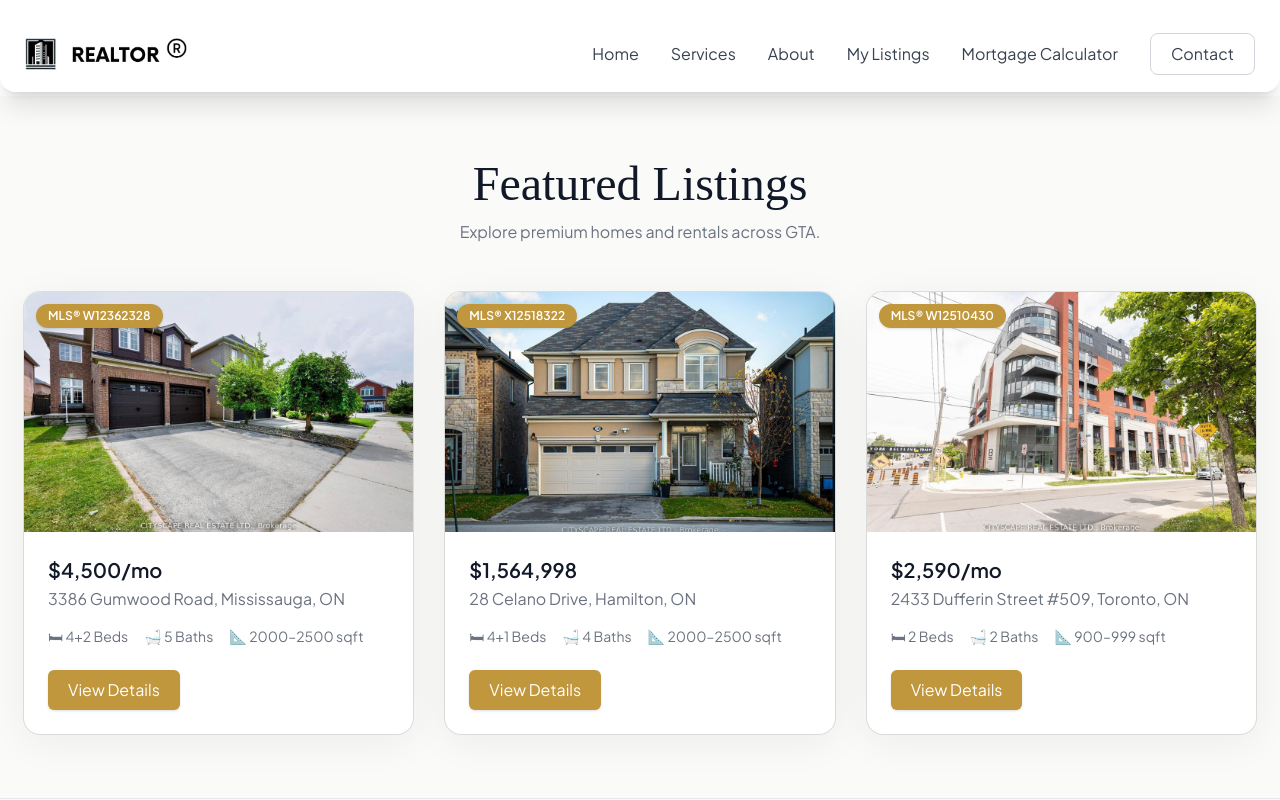
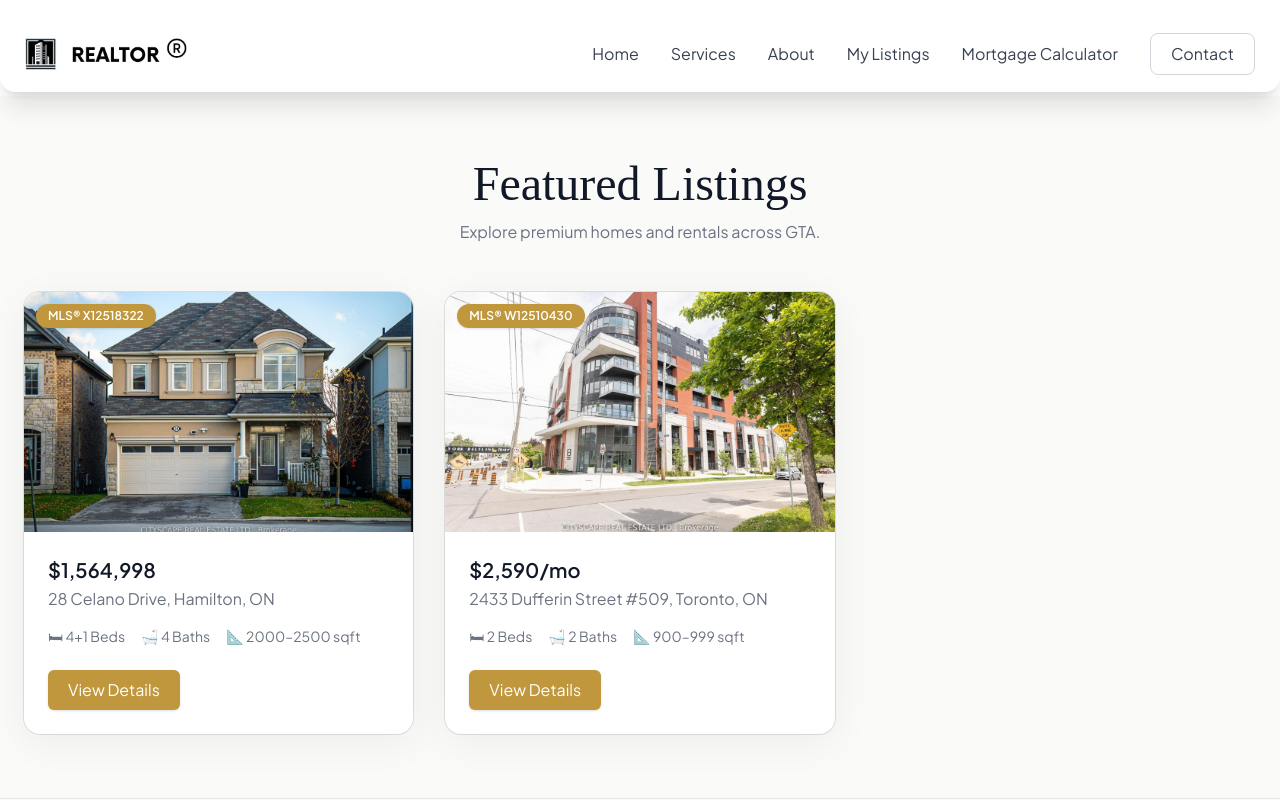
Before and after one commit to prem-quety/Arif-Realtor, a Next.js app: page /mylistings in a window 1280 px wide. Shown: the top 800 px of the page. Built offline with nearby package versions, Linux system fonts and the light colour scheme.

Commit message:
removed 1st listing

```diff
--- a/src/app/mylistings/page.tsx
+++ b/src/app/mylistings/page.tsx
@@ -5,17 +5,6 @@ import { motion } from "framer-motion";
 
 // mock data – replace with DB or API later
 const listings = [
-  {
-    id: "1",
-    address: "3386 Gumwood Road, Mississauga, ON",
-    price: "$4,500/mo",
-    beds: "4+2",
-    baths: "5",
-    size: "2000–2500 sqft",
-    image: "/assets/images/GetMedia (0).jpeg",
-    mls: "W12362328",
-    link: "/listing",
-  },
   {
     id: "2",
     address: "28 Celano Drive, Hamilton, ON",
```
